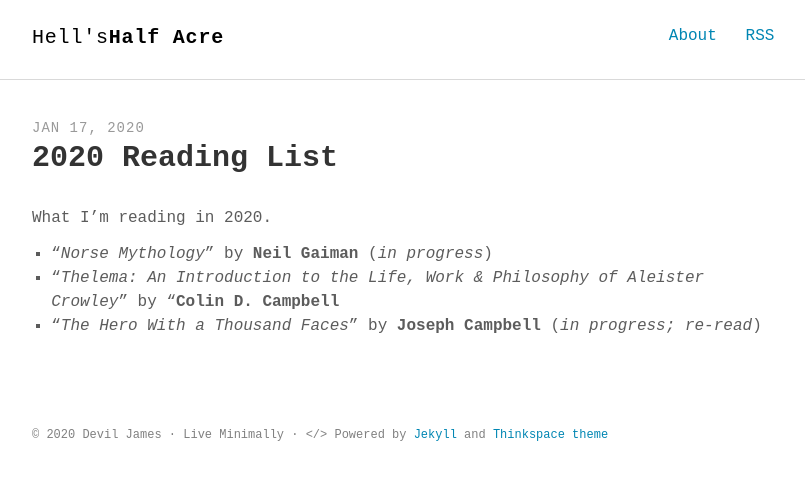
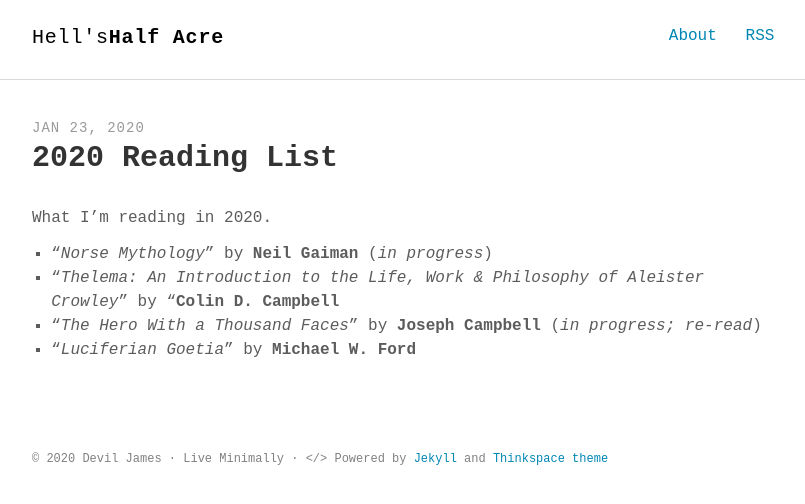
Before and after one commit to chevrenoire/chevrenoire.github.io, a Jekyll site: the page built from _posts/2020-01-23-Reading-List-2020.md, in a window 1280 px wide. Shown: the top 504 px of the page, without its empty margins (232-1037 px from the left). Built offline with Jekyll 4.4.1, drawn with Linux system fonts in a browser that asks for light colours; some web fonts are replaced.

Commit message:
more reading

```diff
--- a/_posts/2020-01-17-Reading-List-2020.md
+++ b/_posts/2020-01-23-Reading-List-2020.md
@@ -9,3 +9,4 @@ What I'm reading in 2020.
 1. "_Norse Mythology_" by **Neil Gaiman** (_in progress_)
 2. "_Thelema: An Introduction to the Life, Work & Philosophy of Aleister Crowley_" by "**Colin D. Campbell**
 3. "_The Hero With a Thousand Faces_" by **Joseph Campbell** (_in progress; re-read_)
+4. "_Luciferian Goetia_" by **Michael W. Ford**
```
